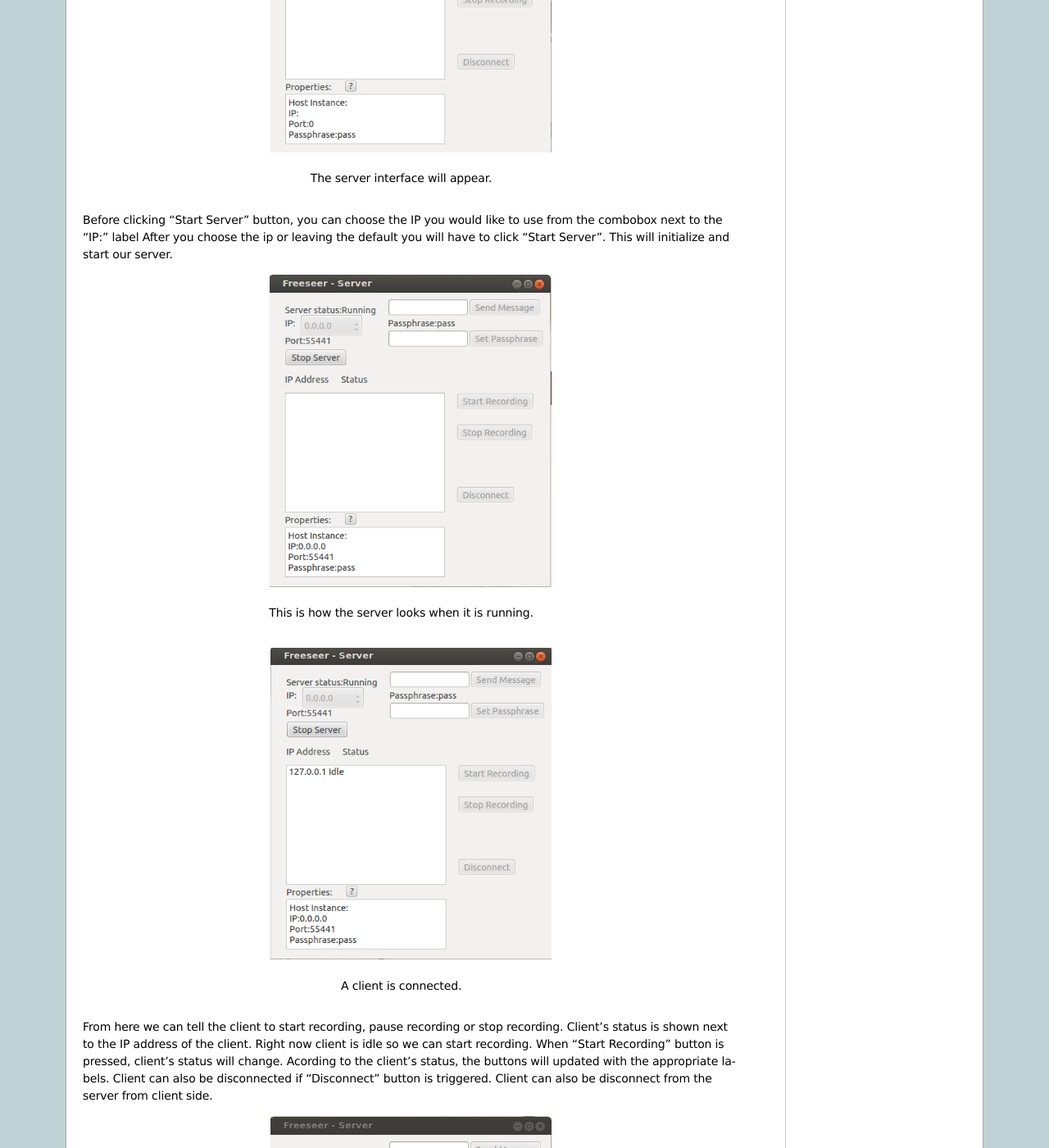
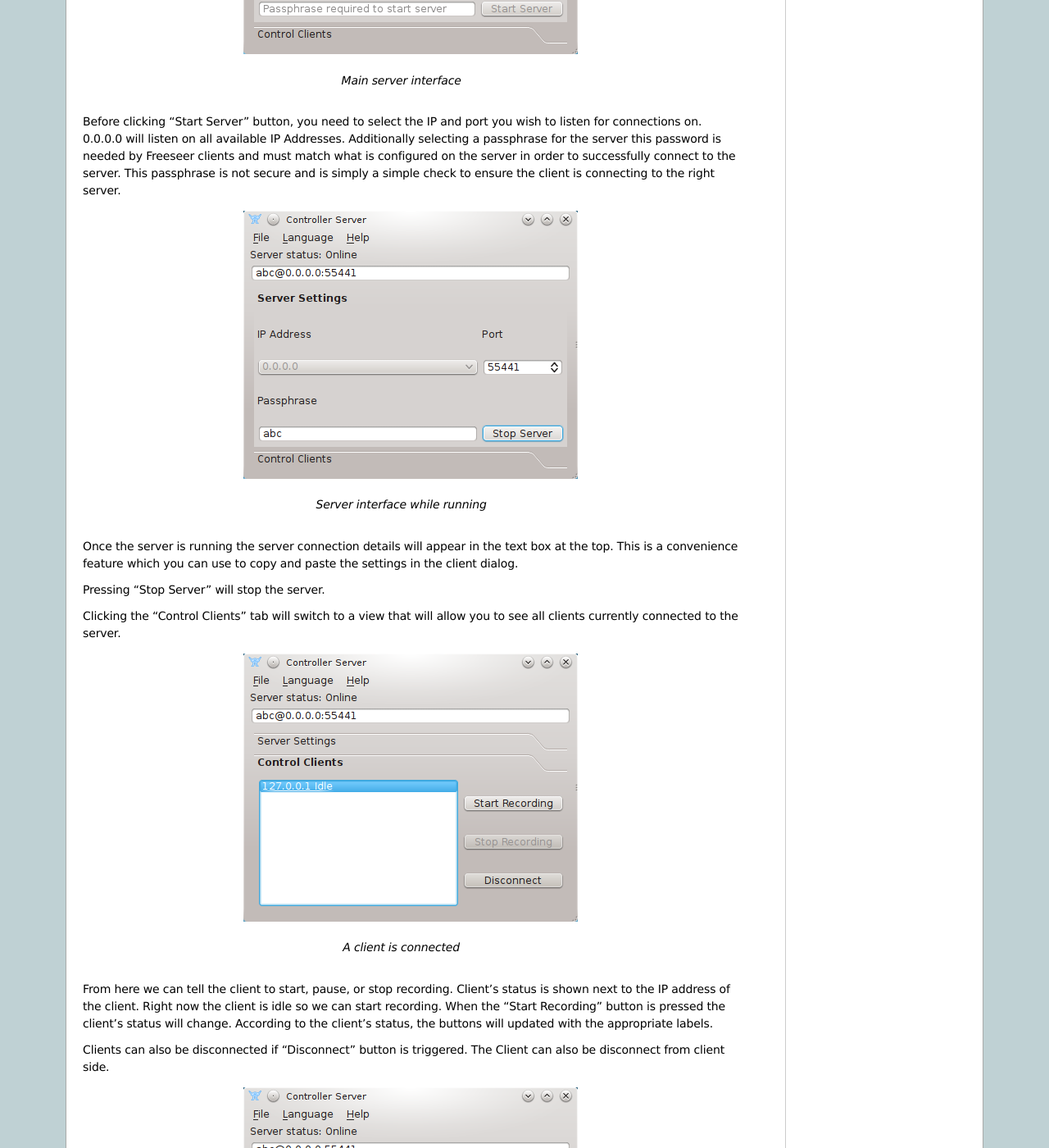
Before and after one commit to Freeseer/freeseer, a Sphinx documentation site: the page built from source/userguide/server.rst, in a window 1280 px wide and 1400 px high, scrolled down 731 px. Shown: the whole window at 82% size. Built offline with Sphinx 7.4.7, drawn with Linux system fonts in a browser that asks for light colours; pages that are not in the unit, such as notebooks, are missing from menus; some of the changed text lies outside the part shown.

Commit message:
Fix GH-312 Update Server documentation
- Took new screenshots
- Update text to make section more clear

Fixes Freeseer/freeseer#312

```diff
--- a/source/userguide/server.rst
+++ b/source/userguide/server.rst
@@ -27,33 +25,60 @@ Usage
 .. figure:: /images/server_s1.png
     :align: center
 
-    The server interface will appear.
+    *Main server interface*
 
-Before clicking "Start Server" button, you can choose the IP you would like to use from the combobox next to the "IP:" label
-After you choose the ip or leaving the default you will have to click "Start Server". This will initialize and start our server.
+Before clicking "Start Server" button, you need to select the IP and port
+you wish to listen for connections on. 0.0.0.0 will listen on all
+available IP Addresses. Additionally selecting a passphrase for the server
+this password is needed by Freeseer clients and must match what is configured
+on the server in order to successfully connect to the server. This passphrase
+is not secure and is simply a simple check to ensure the client is connecting
+to the right server.
+
 
 .. figure:: /images/server_s2.png
     :align: center
 
-    This is how the server looks when it is running.
+    *Server interface while running*
+
+Once the server is running the server connection details will appear in the
+text box at the top. This is a convenience feature which you can use to copy
+and paste the settings in the client dialog.
+
+Pressing "Stop Server" will stop the server.
+
+Clicking the "Control Clients" tab will switch to a view that will allow you
+to see all clients currently connected to the server.
+
 
 .. figure:: /images/server_s3.png
     :align: center
 
-    A client is connected.
-From here we can tell the client to start recording, pause recording or stop recording. Client's status is shown next to the IP address of the client.
-Right now client is idle so we can start recording.
-When "Start Recording" button is pressed, client's status will change. Acording to the client's status, the buttons will updated with the appropriate labels.
-Client can also be disconnected if "Disconnect" button is triggered. Client can also be disconnect from the server from client side.
+    *A client is connected*
+
+From here we can tell the client to start, pause, or stop recording.
+Client's status is shown next to the IP address of the client. Right
+now the client is idle so we can start recording. When the
+"Start Recording" button is pressed the client's status will change.
+According to the client's status, the buttons will updated with the
+appropriate labels.
+
+Clients can also be disconnected if "Disconnect" button is triggered.
+The Client can also be disconnect from client side.
+
 
 .. figure:: /images/server_s4.png
     :align: center
 
-    Here client is in recording state.
-When client is recording we could pause or stop recording. Triggering the appropriate button will send the action to the client.
+    *Client in recording state*
+
+When client is recording we could pause or stop recording. Triggering
+the appropriate button will send the action to the client.
 
 
 .. figure:: /images/server_s5.png
     :align: center
 
-    When recording is paused it can be resumed or it can be stopped.
+    *Client in paused state*
+
+When recording is paused it can be resumed or it can be stopped.
```
Also changed, not shown: other parts of source/userguide/server.rst (+2 -4 lines), source/images/server_s1.png, source/images/server_s2.png, source/images/server_s3.png, source/images/server_s4.png, source/images/server_s5.png.
